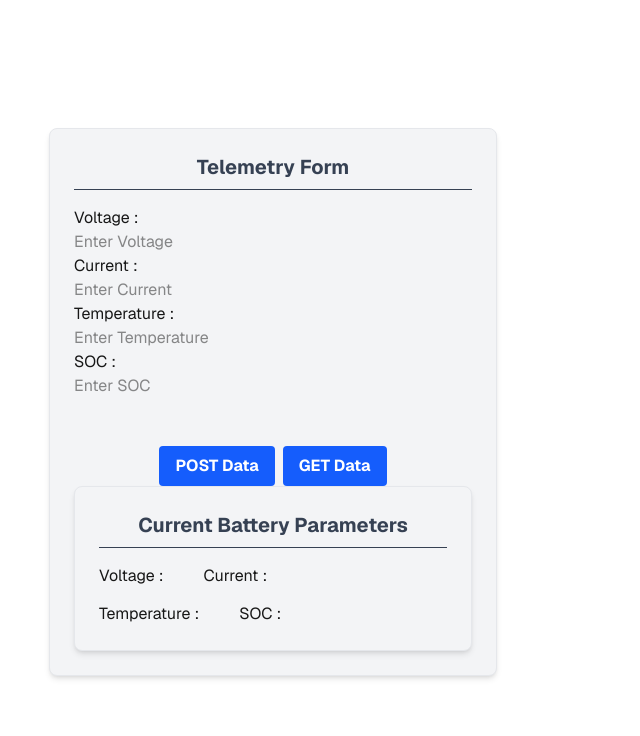
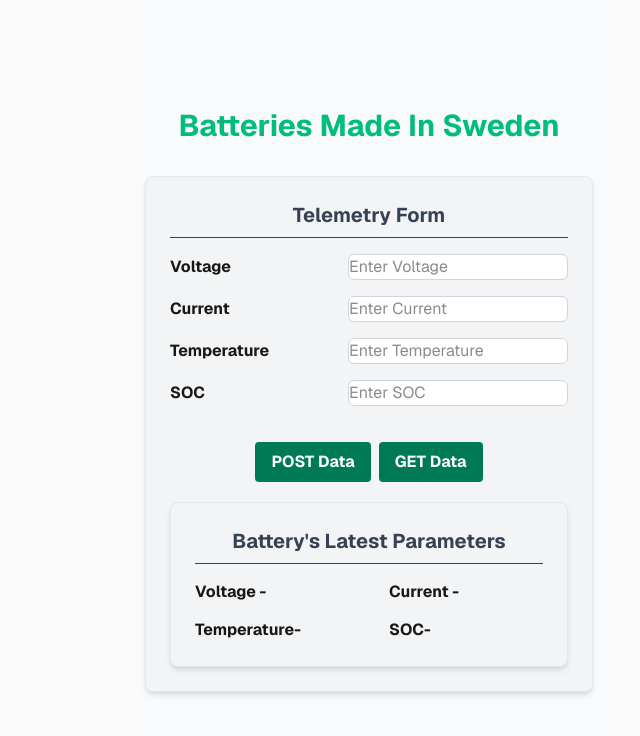
Before and after one commit to Chaitali786/BMS_Dashboard, a Next.js app in the folder bms-dashboard/: page / in a window 1280 px wide. Shown: the top 736 px of the page, without its empty margins (271-911 px from the left). Built offline with nearby package versions, Linux system fonts and the light colour scheme.

Commit message:
ui design improvement

```diff
--- a/bms-dashboard/app/components/telemetry_form.tsx
+++ b/bms-dashboard/app/components/telemetry_form.tsx
@@ -71,67 +71,83 @@ const telemetry_form = () => {
   };
 
   return (
-    <div className="flex flex-col w-full max-w-md bg-gray-100 p-6 rounded-lg shadow-md border border-gray-200">
+    <div className="flex flex-col w-full max-w-md justify-center bg-gray-100 p-6 rounded-lg shadow-md border border-gray-200">
       <h2 className="text-center text-xl font-bold mb-4 text-gray-700 border-b pb-2">
         Telemetry Form
       </h2>
-      Voltage :{" "}
+      <div className="flex items-center justify-between  mb-4">
+        <label className="font-bold  w-32">Voltage </label>
         <input
           type="number"
           name="voltage"
           value={formData.voltage}
           onChange={handleChange}
           placeholder="Enter Voltage"
-      ></input>
-      Current :{" "}
+          className="border border-gray-300 rounded-md bg-white"
+        />
+      </div>
+      <div className="flex items-center justify-between  mb-4">
+        <label className="font-bold  w-32">Current </label>
         <input
           type="number"
           name="current"
          value={formData.current}
          onChange={handleChange}
          placeholder="Enter Current"
-      ></input>
-      Temperature :{" "}
+         className="border border-gray-300 rounded-md bg-white"
+        />
+      </div>
+      <div className="flex items-center justify-between  mb-4">
+        <label className="font-bold  w-32">Temperature </label>
         <input
           type="number"
            name="temperature"
         value={formData.temperature}
         onChange={handleChange}
         placeholder="Enter Temperature"
-      ></input>
-      SOC :{" "}
+         className="border border-gray-300 rounded-md bg-white"
+        />
+      </div>
+      <div className="flex items-center justify-between  mb-4">
+        <label className="font-bold  w-32">SOC </label>
         <input
           type="number"
            name="soc"
         value={formData.soc}
         onChange={handleChange}
         placeholder="Enter SOC"
-      ></input>
-      <br></br>
-      <br></br>
-      <div className="flex flex-row justify-center gap-2">
+         className="border border-gray-300 rounded-md bg-white"
+        />
+      </div>
+
+
+
+
+
+      <div className="flex flex-row justify-center gap-2 mt-5">
         <button
           onClick={postData}
-          className="bg-blue-600  text-white font-bold py-2 px-4 rounded hover:bg-green-700"
+          className="bg-emerald-700  text-white font-bold py-2 px-4 rounded hover:bg-green-700"
         >
           POST Data
         </button>
-        <button onClick={getData} className="bg-blue-600  text-white font-bold py-2 px-4 rounded hover:bg-green-700">
+        <button onClick={getData} className="bg-emerald-700  text-white font-bold py-2 px-4 rounded hover:bg-green-700">
           GET Data
         </button>
       </div>
-      <div className="flex flex-col w-full max-w-md bg-gray-100 p-6 rounded-lg shadow-md border border-gray-200">
+      <div className="flex flex-col w-full max-w-md mt-5 bg-gray-100 p-6 rounded-lg shadow-md border border-gray-200">
       <h2 className="text-center text-xl font-bold mb-4 text-gray-700 border-b pb-2">
-        Current Battery Parameters
+        Battery's Latest Parameters
       </h2>
       <div className="flex flex-col justify-center gap-3.5">
         <div className="flex flex-row justify-left gap-10" >
-          <span>Voltage :{latestData.voltage}</span>
-          <span>Current :{latestData.current}</span>
+           <label className="font-bold  w-32">Voltage - </label><span>{latestData.voltage}</span>
+           <label className="font-bold  w-32">Current - </label><span>{latestData.current}</span>
+
         </div>
         <div className="flex flex-row justify-left gap-10">
-          <span>Temperature :{latestData.temperature}</span>
-          <span>SOC :{latestData.soc}</span>
+           <label className="font-bold  w-32">Temperature- </label><span>{latestData.temperature}</span>
+           <label className="font-bold  w-32">SOC- </label><span>{latestData.soc}</span>
         </div>
       </div>
       </div>
--- a/bms-dashboard/app/page.tsx
+++ b/bms-dashboard/app/page.tsx
@@ -3,11 +3,12 @@ import Telemetry from "./components/telemetry_form";
 export default function Home() {
   return (
     <div className="flex min-h-screen items-center justify-center bg-zinc-50 font-sans dark:bg-black">
-      <main className="flex min-h-screen w-full max-w-3xl flex-col items-center justify-between py-32 px-16 bg-white dark:bg-black sm:items-start">
-
-       <Telemetry />
-
-      </main>
+      <main className="flex flex-col items-center justify-center min-h-screen bg-gray-50 p-4">
+      <h1 className="text-emerald-500 font-bold text-3xl mb-8 text-center">
+        Batteries Made In Sweden
+      </h1>
+      <Telemetry />
+    </main>
     </div>
   );
 }
```
Lines whose indentation alone changed are shown as unchanged.
